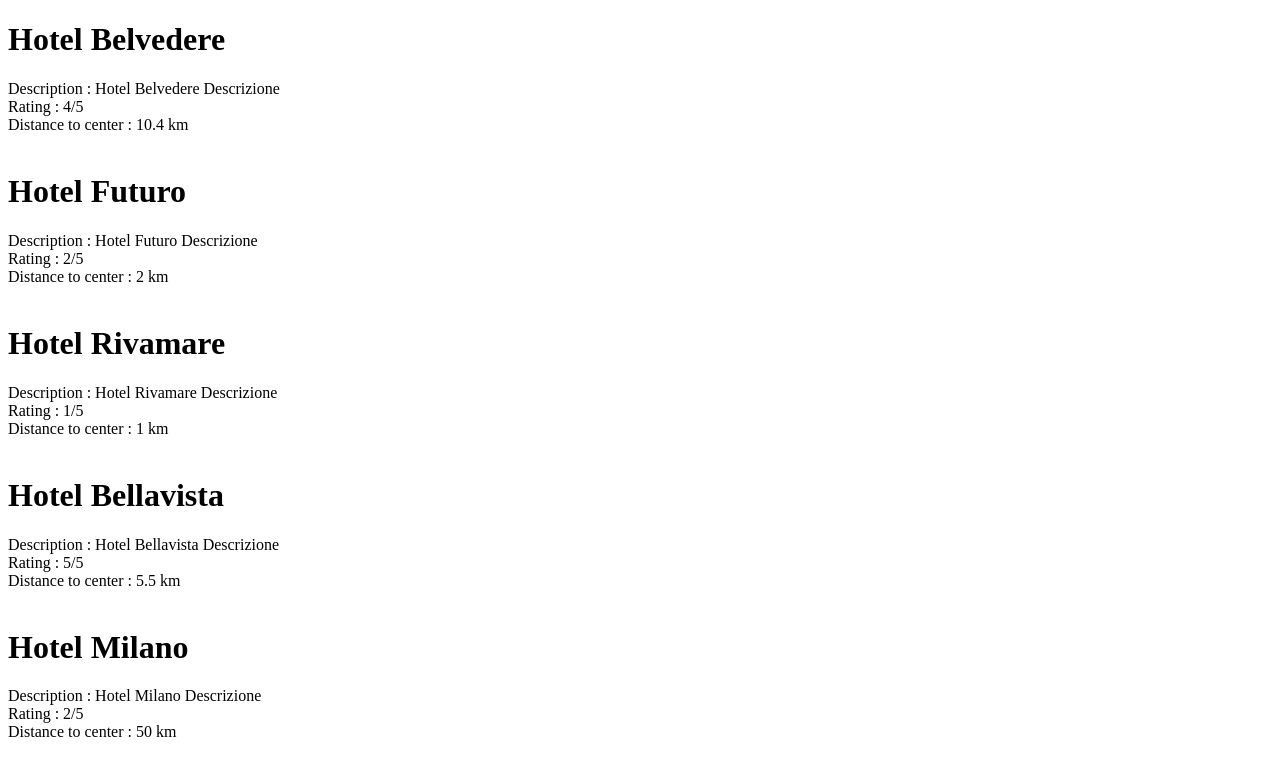
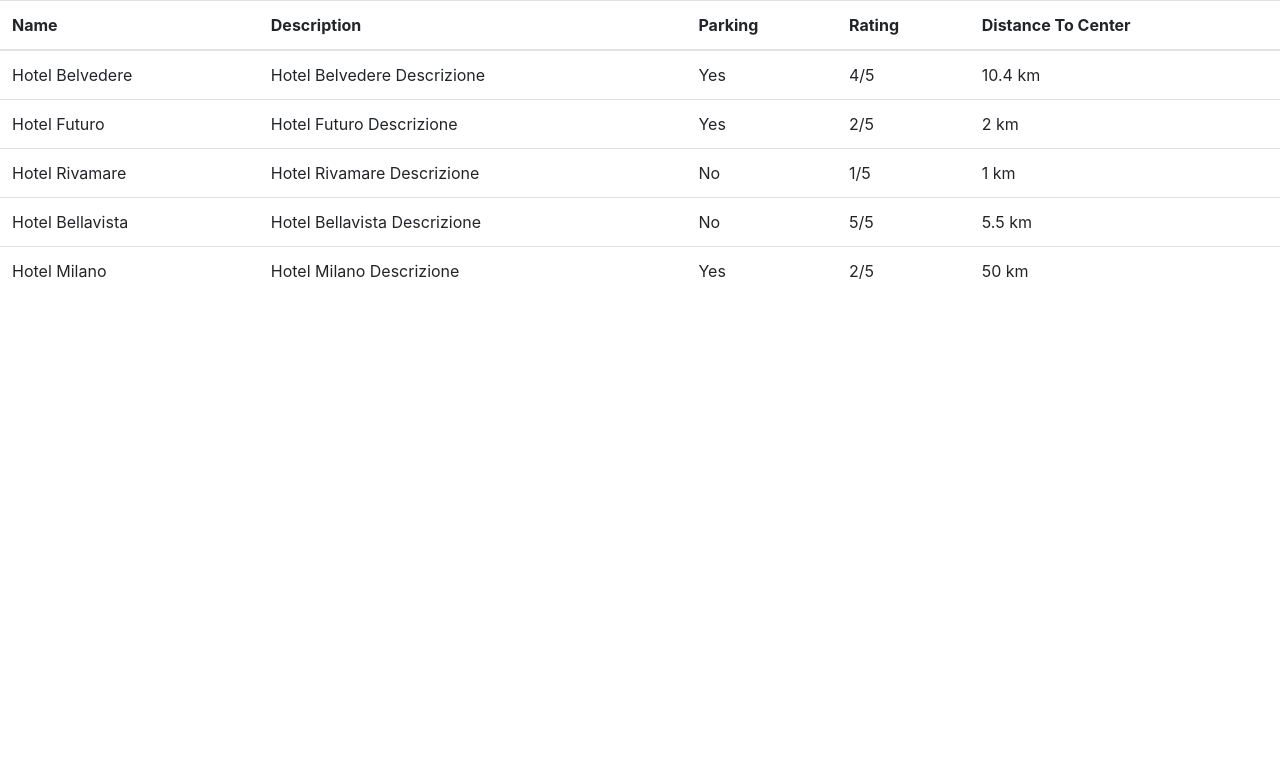
Before and after one commit to IbraChar03/php-hotel, a PHP site: page / in a window 1280 px wide. Shown: the top 776 px of the page. Run offline with PHP 8.4, Linux system fonts and the light colour scheme.

Commit message:
creazione tabella

```diff
--- a/index.php
+++ b/index.php
@@ -5,6 +5,8 @@
     <meta charset="UTF-8">
     <meta http-equiv="X-UA-Compatible" content="IE=edge">
     <meta name="viewport" content="width=device-width, initial-scale=1.0">
+    <link rel="stylesheet" href="https://cdn.jsdelivr.net/npm/bootstrap@4.3.1/dist/css/bootstrap.min.css"
+        integrity="sha384-ggOyR0iXCbMQv3Xipma34MD+dH/1fQ784/j6cY/iJTQUOhcWr7x9JvoRxT2MZw1T" crossorigin="anonymous">
     <title>Document</title>
     <?php
     $hotels = [
@@ -50,6 +52,18 @@
 </head>
 
 <body>
+    <table class="table">
+        <thead>
+            <tr>
+                <th scope="col">Name</th>
+                <th scope="col">Description</th>
+                <th scope="col">Parking</th>
+                <th scope="col">Rating</th>
+                <th scope="col">Distance To Center</th>
+
+            </tr>
+        </thead>
+        <tbody>
             <?php
             foreach ($hotels as $hotel) {
                 $name = $hotel["name"];
@@ -57,14 +71,18 @@
                 $parking = $hotel["parking"];
                 $vote = $hotel["vote"];
                 $distance = $hotel["distance_to_center"];
-
-        echo "<h1>" . $name . "</h1>";
-        echo "Description : " . $description . "<br>";
-        echo "Rating : " . $vote . "/5" . "<br>";
-        echo "Distance to center : " . $distance . " km" . "<br> <br>";
+                echo "<tr>";
+                echo "<td>" . $name . "</td>";
+                echo "<td>" . $description . "</td>";
+                echo $parking === false ? "<td>" . "No" . "</td>" : "<td>" . "Yes" . "</td>";
+                echo "<td>" . $vote . "/5" . "</td>";
+                echo "<td>" . $distance . " km" . "</td>";
+                echo "</tr>";
             }
 
             ?>
+        </tbody>
+    </table>
 
 </body>
 
```
Lines whose indentation alone changed are shown as unchanged.
